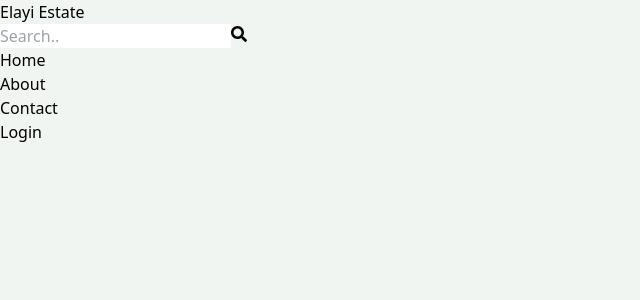
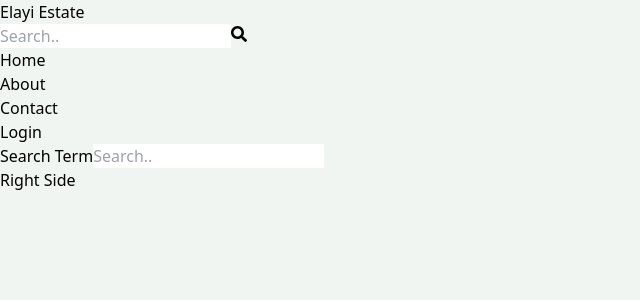
Before and after one commit to vishnuelayi/mern-real-estate-app, a React (Vite) app in the folder client/: page /search in a window 1280 px wide. Shown: the top 300 px of the page, without its empty margins (0-640 px from the left). Built offline with nearby package versions, Linux system fonts and the light colour scheme.

Commit message:
started the search page ui

```diff
--- a/client/src/App.jsx
+++ b/client/src/App.jsx
@@ -9,6 +9,7 @@ import Header from "./components/Header";
 import CreateList from "./pages/CreateList";
 import Mylistings from "./pages/Mylistings";
 import SingleList from "./pages/SingleList";
+import Search from "./pages/Search";
 
 const App = () => {
   return (
@@ -22,6 +23,7 @@ const App = () => {
         <Route path="/listing" element={<CreateList />} />
         <Route path="listing/:id" element={<SingleList />} />
         <Route path="/profile" element={<Profile />} />
+        <Route path="/search" element={<Search/>} />
 
 
         <Route path="/about" element={<About />} />
--- /dev/null
+++ b/client/src/pages/Search.jsx
@@ -0,0 +1,22 @@
+import React from "react";
+
+const Search = () => {
+  return (
+    <div className="flex flex-col md:flex-row">
+      <div className="border-b-2 p-7">
+        <form>
+          <div className="flex gap-2 items-center">
+            <label className="whitespace-nowrap font-semibold">Search Term</label>
+            <input placeholder="Search.." className="p-3 rounded-lg focus-within:outline-none w-full" />
+          </div>
+        </form>
+      </div>
+
+      <div className="border-2">
+        <h1>Right Side</h1>
+      </div>
+    </div>
+  );
+};
+
+export default Search;
```
